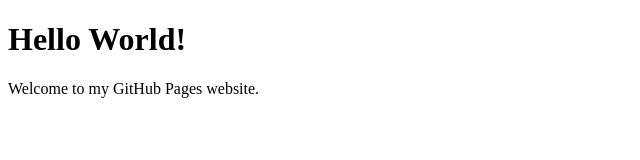
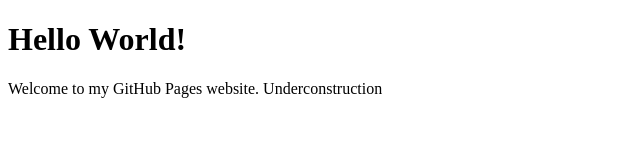
Before and after one commit to WarDaddyXe/wardaddyxe.github.io, a plain HTML site: page index.html in a window 1280 px wide. Shown: the whole page, without its empty margins (0-640 px from the left). Drawn offline with Linux system fonts and the light colour scheme.

Commit message:
Update index.html

```diff
--- a/index.html
+++ b/index.html
@@ -5,6 +5,6 @@
 </head>
 <body>
     <h1>Hello World!</h1>
-    <p>Welcome to my GitHub Pages website.</p>
+    <p>Welcome to my GitHub Pages website. Underconstruction</p>
 </body>
 </html>
```
